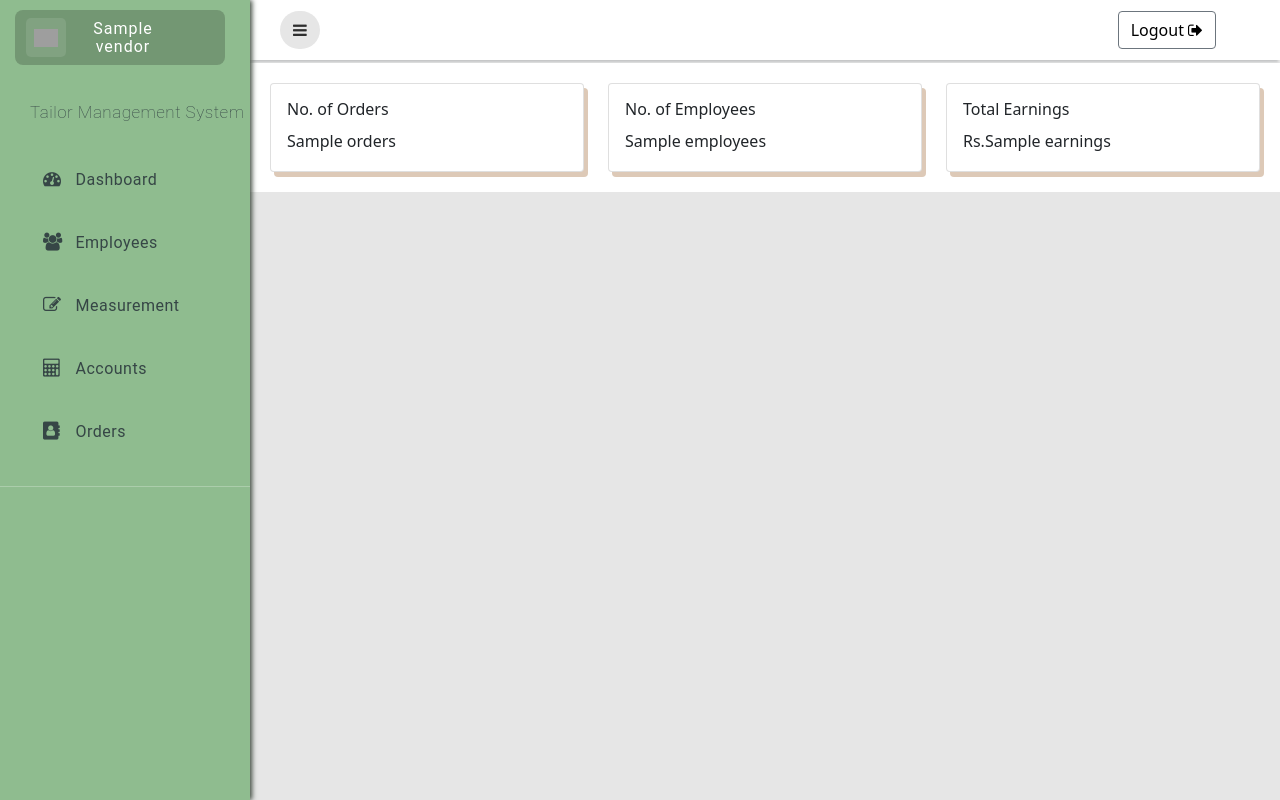
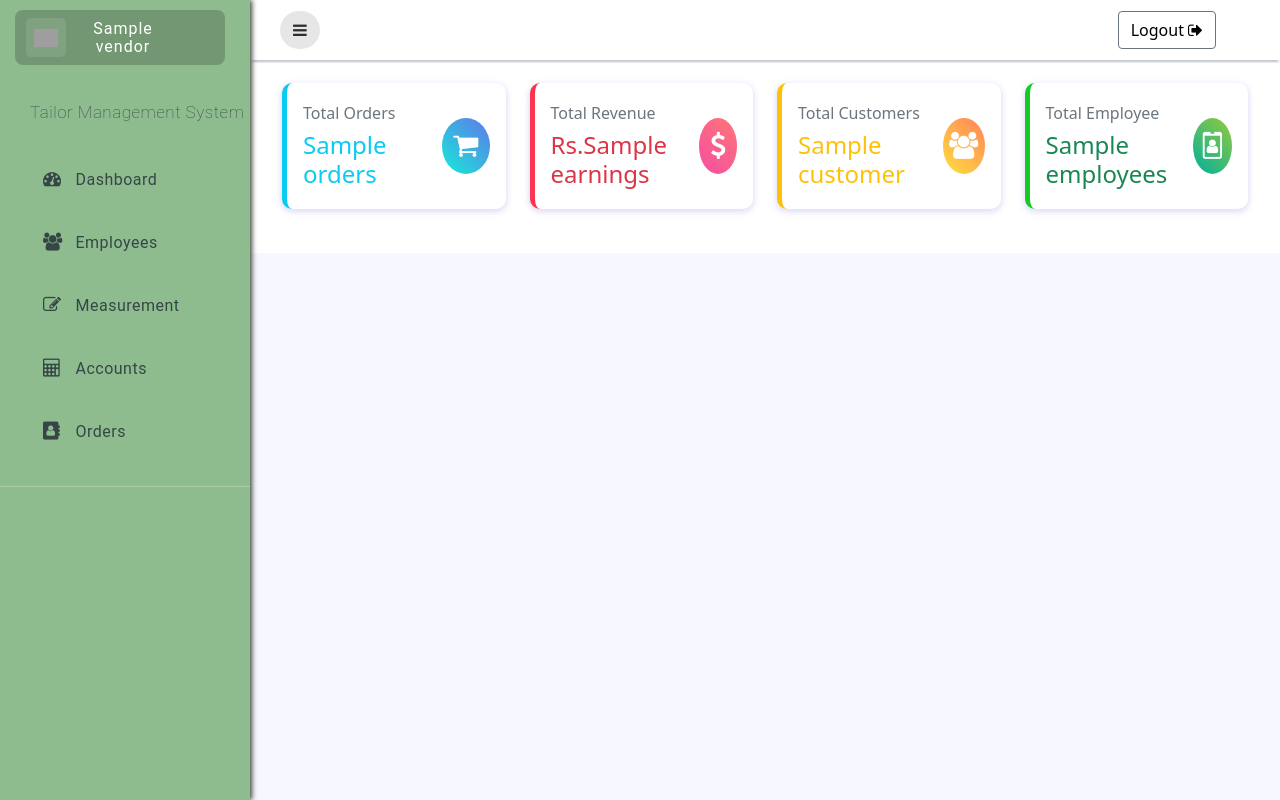
Before and after one commit to ReDiot69/tms, a Django app: template templates/dashboard.html in a window 1280 px wide. Run offline with Django 4.2, Linux system fonts and the light colour scheme; the template is opened without the code that fills it: most values are stand-ins (such as "Sample title", 1, 10 or a date in 2020); some libraries are stand-ins or nearby versions; grey boxes are pictures that could not be loaded.

Commit message:
dashbaord css

```diff
--- a/templates/dashboard.html
+++ b/templates/dashboard.html
@@ -2,74 +2,162 @@
 
 {% block content%}
 <style>
-    .card{
-        border:d solid 1px #ddc9b7 ;
-        box-shadow: 4px 5px #ddc9b7;
-        /* margin-left: 12px; */
+        body{
+        /* margin-top:20px; */
+        background-color: #f7f7ff;
+        }
+        .radius-10 {
+            border-radius: 10px !important;
+        }
+
+        .border-info {
+            border-left: 5px solid  #0dcaf0 !important;
+        }
+        .border-danger {
+            border-left: 5px solid  #fd3550 !important;
+        }
+        .border-success {
+            border-left: 5px solid  #15ca20 !important;
+        }
+        .border-warning {
+            border-left: 5px solid  #ffc107 !important;
+        }
+
+
+        .card {
+            position: relative;
+            display: flex;
+            flex-direction: column;
+            min-width: 0;
+            word-wrap: break-word;
+            background-color: #fff;
+            background-clip: border-box;
+            border: 0px solid rgba(0, 0, 0, 0);
+            border-radius: .25rem;
+            margin-bottom: 1.5rem;
+            box-shadow: 0 2px 6px 0 rgb(218 218 253 / 65%), 0 2px 6px 0 rgb(206 206 238 / 54%);
+        }
+        .bg-gradient-scooter {
+            background: #17ead9;
+            background: -webkit-linear-gradient(
+        45deg
+        , #17ead9, #6078ea)!important;
+            background: linear-gradient(
+        45deg
+        , #17ead9, #6078ea)!important;
+        }
+        .widgets-icons-2 {
+            width: 56px;
+            height: 56px;
+            display: flex;
+            align-items: center;
+            justify-content: center;
+            background-color: #ededed;
+            font-size: 27px;
+            border-radius: 10px;
+        }
+        .rounded-circle {
+            border-radius: 50%!important;
+        }
+        .text-white {
+            color: #fff!important;
+        }
+        .ms-auto {
+            margin-left: auto!important;
+        }
+        .bg-gradient-bloody {
+            background: #f54ea2;
+            background: -webkit-linear-gradient(
+        45deg
+        , #f54ea2, #ff7676)!important;
+            background: linear-gradient(
+        45deg
+        , #f54ea2, #ff7676)!important;
+        }
+
+        .bg-gradient-ohhappiness {
+            background: #00b09b;
+            background: -webkit-linear-gradient(
+        45deg
+        , #00b09b, #96c93d)!important;
+            background: linear-gradient(
+        45deg
+        , #00b09b, #96c93d)!important;
+        }
+
+        .bg-gradient-blooker {
+            background: #ffdf40;
+            background: -webkit-linear-gradient(
+        45deg
+        , #ffdf40, #ff8359)!important;
+            background: linear-gradient(
+        45deg
+        , #ffdf40, #ff8359)!important;
         }
 </style>
+<link href="https://maxcdn.bootstrapcdn.com/font-awesome/4.7.0/css/font-awesome.min.css" rel="stylesheet" />
 <div class="container-fluid ">
-    <section class="">
-        <div class="row">
-            <!-- 1 -->
-            <div class="col-4">
-            <div class="card">
-                <div class="d-flex flex-row p-3">
-                    <div class="flex-column ">
-                        <div class="card-content">
-                            <h6>No. of Orders</h6>
+<div class="container">
+    <div class="row row-cols-1 row-cols-md-2 row-cols-xl-4">
+       <div class="col">
+		 <div class="card radius-10 border-start border-0 border-3 border-info">
+			<div class="card-body">
+				<div class="d-flex align-items-center">
+					<div>
+						<p class="mb-0 text-secondary">Total Orders</p>
+						<h4 class="my-1 text-info">{{orders}}</h4>
 					</div>
-                        <div class="card-txt">
-                            <label for="detail">{{orders}}</label>
-                        </div>
-                    </div>
-                    <div class="flex-column">
-                        <img src="" alt="">
+					<div class="widgets-icons-2 rounded-circle bg-gradient-scooter text-white ms-auto"><i class="fa fa-shopping-cart"></i>
 					</div>
 				</div>
 			</div>
 		 </div>
-            <!-- 1 end -->
-            <!-- 2 -->
-            <div class="col-4">
-                <div class="card">
-                <div class="d-flex flex-row p-3">
-                    <div class="flex-column ">
-                        <div class="card-content">
-                            <h6>No. of Employees</h6>
 	   </div>
-                        <div class="card-txt">
-                            <label for="detail">{{employees}}</label>
+	   <div class="col">
+		<div class="card radius-10 border-start border-0 border-3 border-danger">
+		   <div class="card-body">
+			   <div class="d-flex align-items-center">
+				   <div>
+					   <p class="mb-0 text-secondary">Total Revenue</p>
+					   <h4 class="my-1 text-danger">Rs.{{earnings}}</h4>
+
 				   </div>
-                    </div>
-                    <div class="flex-column">
-                        <img src="" alt="">
+				   <div class="widgets-icons-2 rounded-circle bg-gradient-bloody text-white ms-auto"><i class="fa fa-dollar"></i>
 				   </div>
 			   </div>
 		   </div>
 		</div>
-            <!-- 2 end -->
-            <!-- 3 -->
-            <div class="col-4">
-                <div class="card">
-                <div class="d-flex flex-row p-3">
-                    <div class="flex-column ">
-                        <div class="card-content">
-                            <h6>Total Earnings</h6>
 	  </div>
-                        <div class="card-txt">
-                            <label for="detail">Rs.{{earnings}}</label>
+	  <div class="col">
+		<div class="card radius-10 border-start border-0 border-3 border-warning">
+		   <div class="card-body">
+			   <div class="d-flex align-items-center">
+				   <div>
+					   <p class="mb-0 text-secondary">Total Customers</p>
+					   <h4 class="my-1 text-warning">{{customer}}</h4>
+
 				   </div>
-                    </div>
-                    <div class="flex-column">
-                        <img src="" alt="">
+				   <div class="widgets-icons-2 rounded-circle bg-gradient-blooker text-white ms-auto"><i class="fa fa-users"></i>
 				   </div>
 			   </div>
 		   </div>
 		</div>
-            <!-- 3 end -->
-
 	  </div>
-    </section>
+      <div class="col">
+		<div class="card radius-10 border-start border-0 border-3 border-success">
+		   <div class="card-body">
+			   <div class="d-flex align-items-center">
+				   <div>
+					   <p class="mb-0 text-secondary">Total Employee</p>
+					   <h4 class="my-1 text-success">{{employees}}</h4>
+				   </div>
+				   <div class="widgets-icons-2 rounded-circle bg-gradient-ohhappiness text-white ms-auto"><i class="fa fa-id-badge"></i>
+				   </div>
+			   </div>
+		   </div>
+		</div>
+	  </div>
+	</div>
+</div>
 </div>
 {% endblock%}
```
Also changed, not shown: db.sqlite3, media/298521768_3268696863400489_5247701240373927498_n_VSsCcar.png (added). Lines whose indentation alone changed are shown as unchanged.
